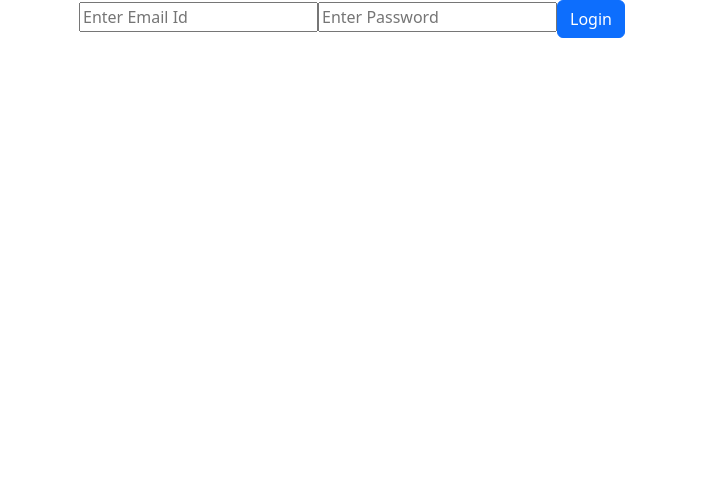
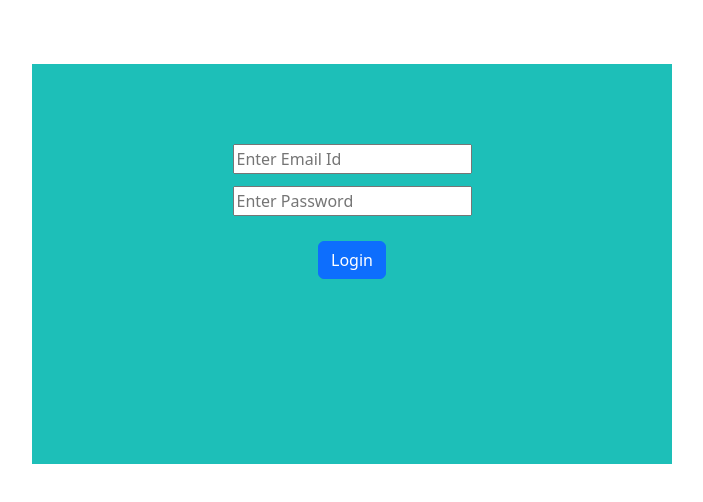
Before and after one commit to SE-Fall22-Group10/parttimeScheduler, a React (Create React App) app in the folder Frontend/: page / in a window 1280 px wide. Shown: the top 502 px of the page, without its empty margins (288-991 px from the left). Built offline with nearby package versions, Linux system fonts and the light colour scheme.

Commit message:
Update background for login component

```diff
--- a/Frontend/src/components/login/Login.tsx
+++ b/Frontend/src/components/login/Login.tsx
@@ -1,5 +1,5 @@
 import React, {useState} from 'react';
-import {Button, Container} from 'react-bootstrap';
+import {Button, Container, Row} from 'react-bootstrap';
 import type {LoginProps, UserDetailsObject} from '../../interface';
 import {verifyUserLogin} from '../../utils';
 // Import loginCss from './Login.module.css';
@@ -31,7 +31,8 @@ const Login: React.FC<LoginProps> = (props: LoginProps): JSX.Element => {
 	};
 
 	return (
-		<Container>
+		<Container style={{display: 'block', height: '50vh', width: '50%', backgroundColor: '#1DBFB8', alignItems: 'center', textAlign: 'center', marginTop: '5%'}}>
+			<div>
 				<input
 					type='text'
 					placeholder='Enter Email Id'
@@ -39,7 +40,10 @@ const Login: React.FC<LoginProps> = (props: LoginProps): JSX.Element => {
 					onChange={e => {
 						setUserEmail(e.target.value);
 					}}
+					style={{margin: '13% 5% 0 5%'}}
 				/>
+			</div>
+			<div>
 				<input
 					type='password'
 					placeholder='Enter Password'
@@ -47,14 +51,19 @@ const Login: React.FC<LoginProps> = (props: LoginProps): JSX.Element => {
 					onChange={e => {
 						setPassword(e.target.value);
 					}}
+					style={{margin: '2%'}}
 				/>
+			</div>
+			<div>
 				<Button
 					variant='primary'
 					onClick={handleLogin}
+					style={{margin: '2%'}}
 				>
         Login
 				</Button>
 				{loginMessage}
+			</div>
 		</Container>
 	);
 };
```
Lines whose indentation alone changed are shown as unchanged.
